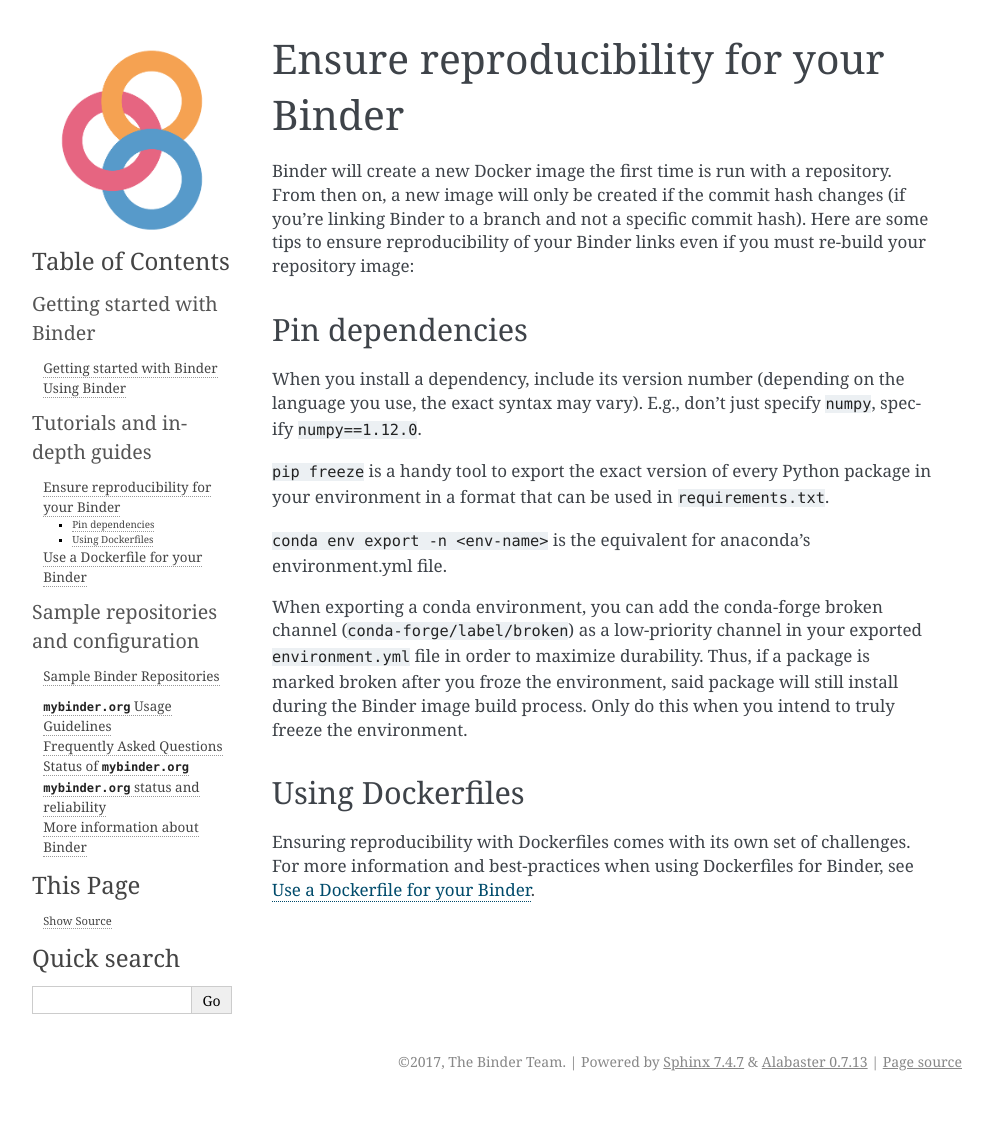
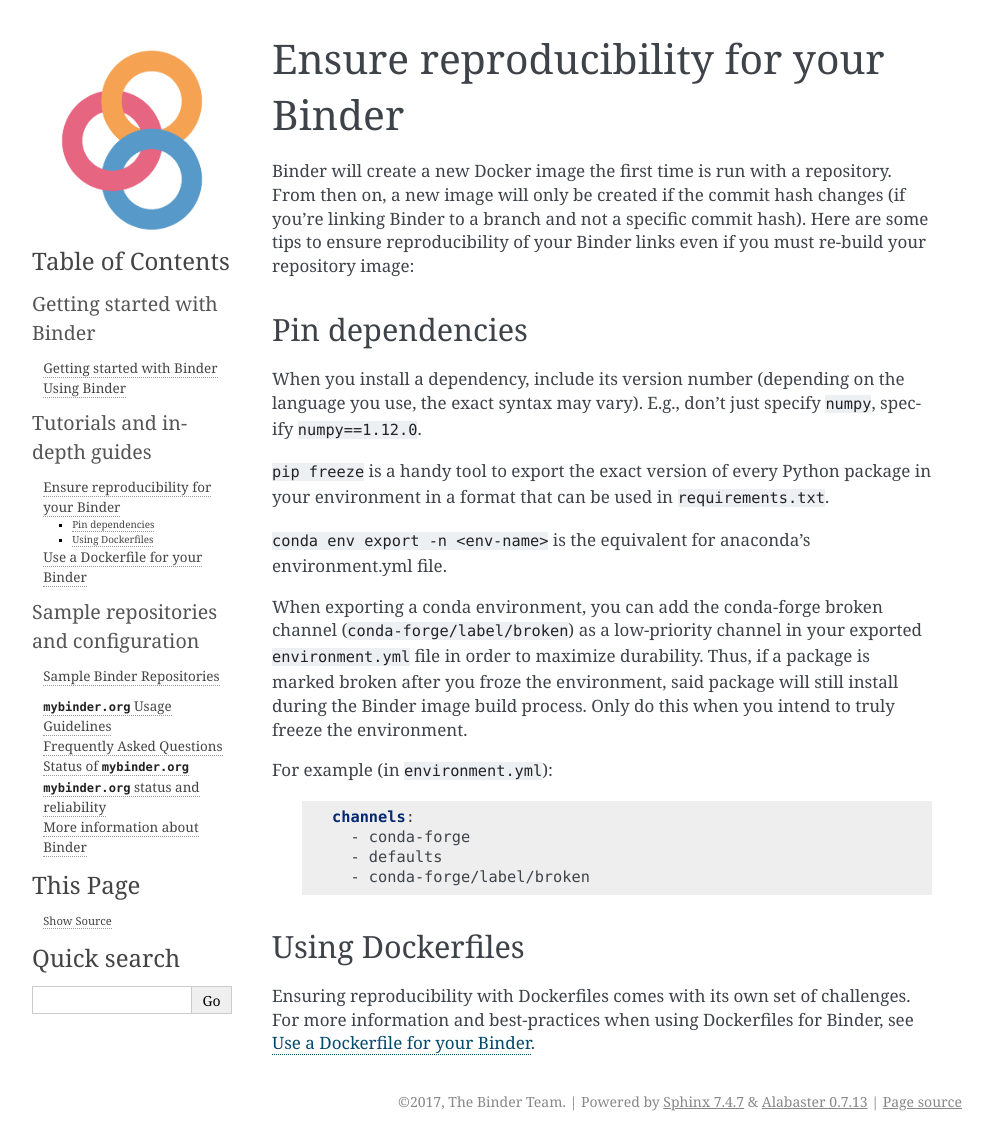
Before and after one commit to jupyterhub/mybinder.org-user-guide, a Sphinx documentation site: the page built from doc/tutorials/reproducibility.rst, in a window 1280 px wide. Shown: the whole page, without its empty margins (148-1141 px from the left). Built offline with Sphinx 7.4.7, drawn with Linux system fonts in a browser that asks for light colours; pages that are not in the unit, such as notebooks, are missing from menus; before the commit the page ends 1101 px from its top, so only the background shows below that.

Commit message:
add example

```diff
--- a/doc/tutorials/reproducibility.rst
+++ b/doc/tutorials/reproducibility.rst
@@ -22,6 +22,15 @@ file.
 
 When exporting a conda environment, you can add the conda-forge broken channel (``conda-forge/label/broken``) as a low-priority channel in your exported ``environment.yml`` file in order to maximize durability. Thus, if a package is marked broken after you froze the environment, said package will still install during the Binder image build process. Only do this when you intend to truly freeze the environment.
 
+For example (in ``environment.yml``):
+
+  .. code-block:: yaml
+
+      channels:
+        - conda-forge
+        - defaults
+        - conda-forge/label/broken
+
 Using Dockerfiles
 -----------------
 
```
